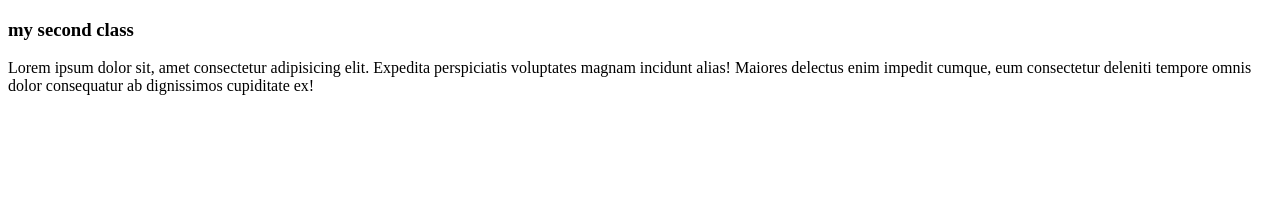
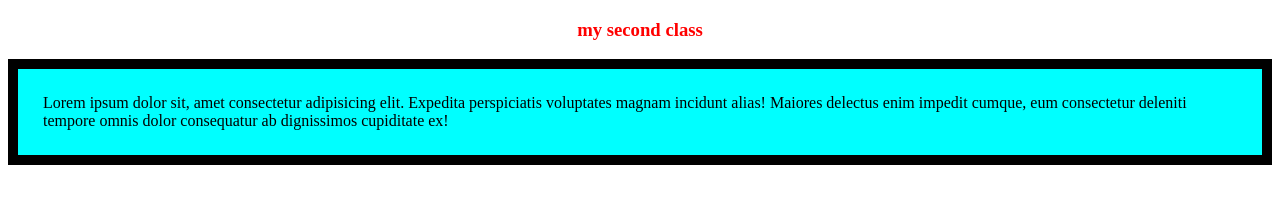
Before and after one commit to Hossain5990/my-second-repo, a plain HTML site: page index.html in a window 1280 px wide. Drawn offline with Linux system fonts and the light colour scheme.

Commit message:
my second repo

```diff
--- a/index.html
+++ b/index.html
@@ -4,6 +4,7 @@
     <meta charset="UTF-8">
     <meta name="viewport" content="width=device-width, initial-scale=1.0">
     <title>My second refo</title>
+    <link rel="stylesheet" href="style/blog.css">
 </head>
 <body>
     <h3>my second class</h3>
--- /dev/null
+++ b/style/blog.css
@@ -0,0 +1,10 @@
+h3{
+    text-align: center;
+    color: red;
+}
+p{
+    background-color: aqua;
+    padding: 25px;
+    border: 10px solid black;
+
+}
```
